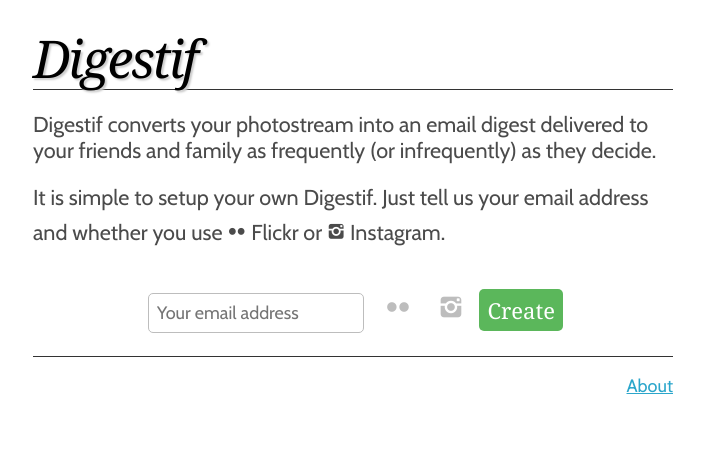
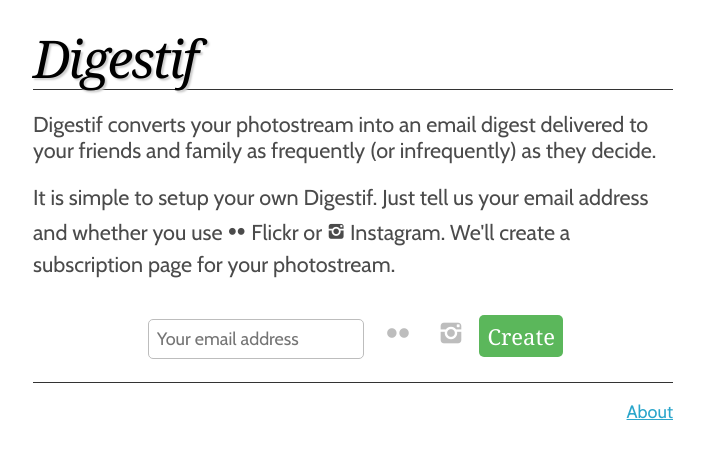
Before and after one commit to jc/digestif, a Flask app: page / in a window 1280 px wide. Shown: the top 476 px of the page, without its empty margins (287-991 px from the left). Run offline with Flask 2, Linux system fonts and the light colour scheme; parts of the project's set-up code (start-up, migrations or seed data) failed here and were passed over; some libraries are stand-ins or nearby versions; some web fonts are replaced.

Commit message:
Landing copy editing. Fixes #16.

```diff
--- a/digestif/templates/landing.html
+++ b/digestif/templates/landing.html
@@ -6,7 +6,11 @@
 <p>Digestif converts your photostream into an email digest delivered to your
 friends and family as frequently (or infrequently) as they decide.</p>
 
-<p>It is simple to setup your own Digestif. Just tell us your email address and whether you use <span class="power social" style="font-size: 1.6em;">&#62211;</span> Flickr or <span class="social power" style="font-size: 1.6em;">&#62253;</span> Instagram.</p>
+<p>It is simple to setup your own Digestif. Just tell us your email address and
+whether you use <span class="power social" style="font-size:
+1.6em;">&#62211;</span> Flickr or <span class="social power" style="font-size:
+1.6em;">&#62253;</span> Instagram. We'll create a subscription page for your
+photostream.</p>
 
 <div class="narrow">
 <form id="create" method="POST" action="{{ url_for("landing") }}">
```
